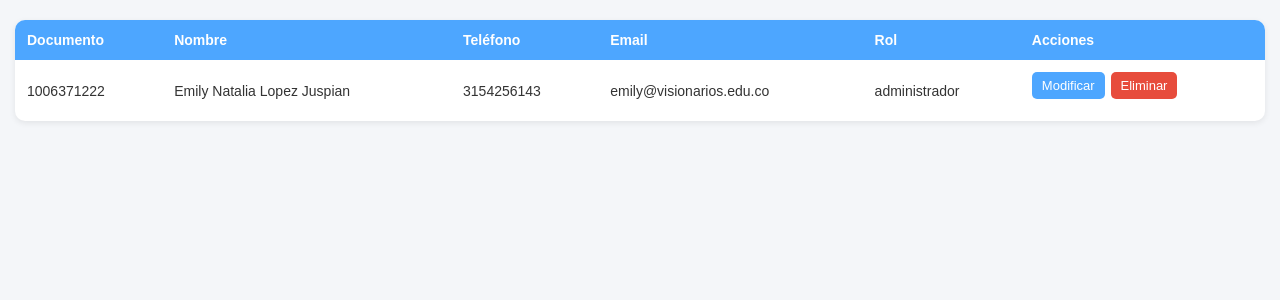
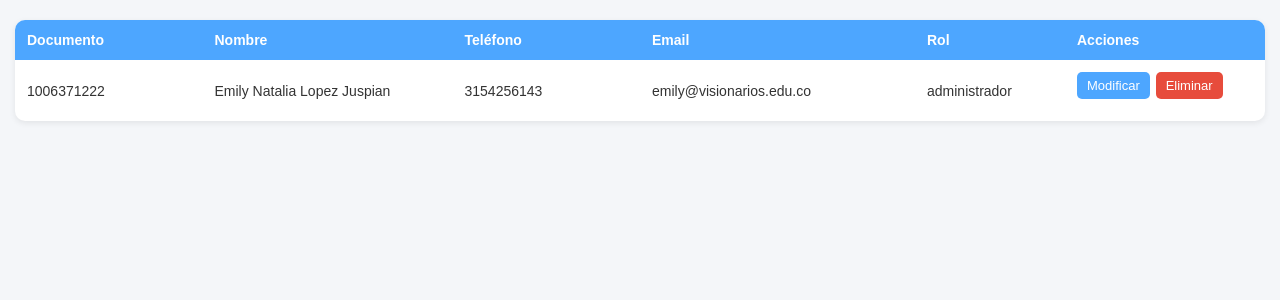
Before and after one commit to Berserk1550/Proyecto-Visionarios, a Flask app: page /admin/consultar_usuario in a window 1280 px wide. Shown: the part 47-347 px from the top of the page. Run offline with Flask 3, Linux system fonts and the light colour scheme; data comes from the database, SQL or seed files in the repository.

Commit message:
listar usuarios

```diff
--- a/static/listar_usuarios.css
+++ b/static/listar_usuarios.css
@@ -67,7 +67,7 @@ body {
 
 .role {
     display: inline-block;
-    background: var(--warning);
+    background: var(--danger);
     color: white;
     padding: 3px 8px;
     border-radius: 20px;
@@ -138,8 +138,57 @@ body {
         color: white;
     }
 
+    th:nth-child(1) {
+        width: 15%;
+    }
+
+    th:nth-child(2) {
+        width: 20%;
+    }
+
+    th:nth-child(3) {
+        width: 15%;
+    }
+
+    th:nth-child(4) {
+        width: 22%;
+    }
+
+    th:nth-child(5) {
+        width: 12%;
+    }
+
+    th:nth-child(6) {
+        width: 16%;
+    }
+
     tr:nth-child(even) {
         background: #f2f2f2;
+    }
+
+
+    td:nth-child(1) {
+        width: 15%;
+    }
+
+    td:nth-child(2) {
+        width: 20%;
+    }
+
+    td:nth-child(3) {
+        width: 15%;
+    }
+
+    td:nth-child(4) {
+        width: 22%;
+    }
+
+    td:nth-child(5) {
+        width: 12%;
+    }
+
+    td:nth-child(6) {
+        width: 16%;
     }
 
     .table-actions a,
```
